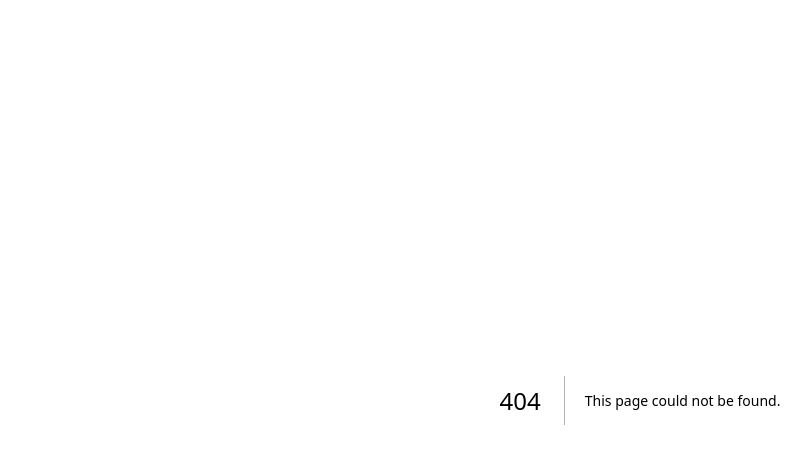
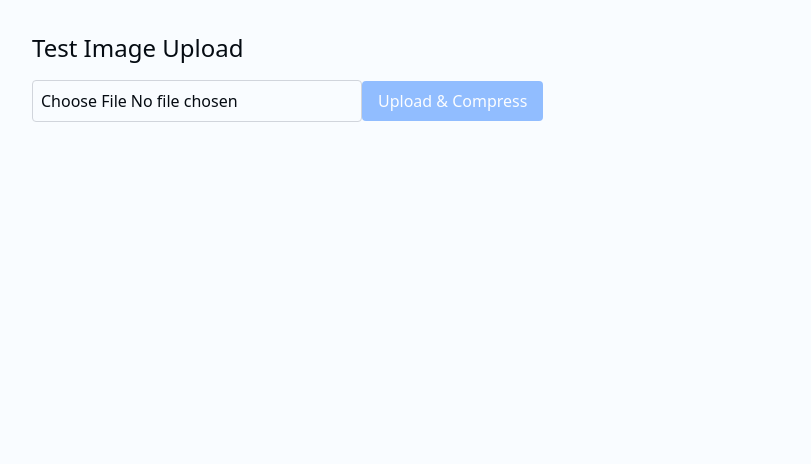
Before and after one commit to narasena/corintek_cpis, a Next.js app: page /test-upload in a window 1280 px wide. Before the commit this address had no page. Shown: the top 464 px of the page, without its empty margins (0-811 px from the left). Built offline with nearby package versions, Linux system fonts and the light colour scheme; no server answers.

Commit message:
feat: test uploade

```diff
--- /dev/null
+++ b/src/app/test-upload/page.tsx
@@ -0,0 +1,99 @@
+'use client';
+
+import { useState } from 'react';
+import { API_CONFIG } from '@/lib/config';
+
+export default function TestUpload() {
+  const [file, setFile] = useState<File | null>(null);
+  const [uploading, setUploading] = useState(false);
+  const [result, setResult] = useState<string>('');
+
+  const compressImage = (file: File): Promise<Blob> => {
+    return new Promise((resolve) => {
+      const canvas = document.createElement('canvas');
+      const ctx = canvas.getContext('2d')!;
+      const img = new Image();
+
+      img.onload = () => {
+        canvas.width = Math.min(img.width, 1024);
+        canvas.height = (img.height * canvas.width) / img.width;
+        ctx.drawImage(img, 0, 0, canvas.width, canvas.height);
+        canvas.toBlob((blob) => {
+          resolve(blob!);
+        }, 'image/jpeg', 0.8);
+      };
+
+      img.src = URL.createObjectURL(file);
+    });
+  };
+
+  const handleUpload = async () => {
+    if (!file) return;
+
+    setUploading(true);
+    const originalSize = file.size;
+
+    try {
+      let uploadBody: Blob = file;
+      let contentType = file.type;
+
+      // Compress images only
+      if (file.type.startsWith('image/')) {
+        uploadBody = await compressImage(file);
+        contentType = 'image/jpeg';
+      }
+
+      const compressedSize = uploadBody.size;
+
+      const timestamp = Date.now();
+      const fileKey = `temp/test-session/${timestamp}-${file.name}`;
+
+      const response = await fetch(`${API_CONFIG.WORKER_URL}/${fileKey}`, {
+        method: 'PUT',
+        headers: {
+          'Authorization': `Bearer ${API_CONFIG.AUTH_SECRET}`,
+          'Content-Type': contentType
+        },
+        body: uploadBody
+      });
+
+      const text = await response.text();
+      const compression = file.type.startsWith('image/')
+        ? `Original: ${(originalSize/1024/1024).toFixed(2)}MB → Compressed: ${(compressedSize/1024/1024).toFixed(2)}MB`
+        : `PDF uploaded: ${(originalSize/1024/1024).toFixed(2)}MB (no compression)`;
+
+      setResult(`${text}\n${compression}`);
+    } catch (error) {
+      setResult(`Error: ${error}`);
+    }
+
+    setUploading(false);
+  };
+
+  return (
+    <div className="p-8">
+      <h1 className="text-2xl mb-4">Test Image Upload</h1>
+
+      <input
+        type="file"
+        accept="image/*,application/pdf"
+        onChange={(e) => setFile(e.target.files?.[0] || null)}
+        className="mb-4 p-2 border border-gray-300 rounded"
+      />
+
+      <button
+        onClick={handleUpload}
+        disabled={!file || uploading}
+        className="bg-blue-500 text-white px-4 py-2 rounded disabled:opacity-50"
+      >
+        {uploading ? 'Uploading...' : 'Upload & Compress'}
+      </button>
+
+      {result && (
+        <pre className="mt-4 p-4 bg-gray-100 rounded whitespace-pre-wrap">
+          {result}
+        </pre>
+      )}
+    </div>
+  );
+}
--- /dev/null
+++ b/src/lib/config.ts
@@ -0,0 +1,6 @@
+export const API_CONFIG = {
+  WORKER_URL: process.env.NODE_ENV === 'production'
+    ? process.env.NEXT_PUBLIC_WORKER_URL || 'https://corintek-cpis-assets.workers.dev'
+    : 'http://localhost:8787',
+  AUTH_SECRET: process.env.NEXT_PUBLIC_WORKER_AUTH_SECRET || 'corintek-cpis-2025'
+};
--- /dev/null
+++ b/src/lib/file-cleanup.ts
@@ -0,0 +1,31 @@
+import { API_CONFIG } from './config';
+
+export async function cleanupOrphanedFiles() {
+  // Get all files from R2
+  const response = await fetch(`${API_CONFIG.WORKER_URL}/`);
+  const { objects } = await response.json();
+
+  // Get all file references from your database
+  // const dbFiles = await db.files.findMany({ select: { key: true } });
+  // const dbKeys = new Set(dbFiles.map(f => f.key));
+
+  // Find orphaned files
+  const orphaned = objects.filter((obj: any) => {
+    // Skip temp files (they auto-expire)
+    if (obj.key.startsWith('temp/')) return false;
+
+    // Check if file exists in database
+    // return !dbKeys.has(obj.key);
+    return false; // Placeholder
+  });
+
+  // Delete orphaned files
+  for (const file of orphaned) {
+    await fetch(`${API_CONFIG.WORKER_URL}/${file.key}`, {
+      method: 'DELETE',
+      headers: { 'Authorization': `Bearer ${API_CONFIG.AUTH_SECRET}` }
+    });
+  }
+
+  return orphaned.length;
+}
```
